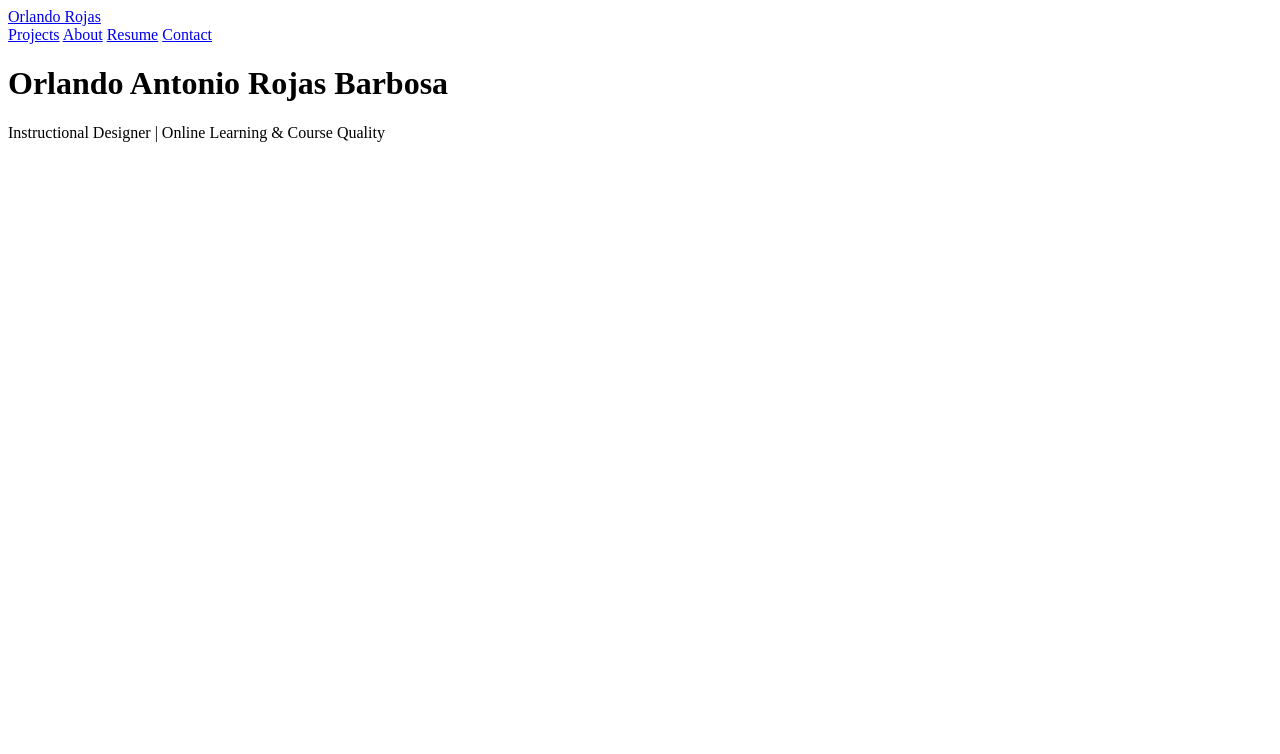
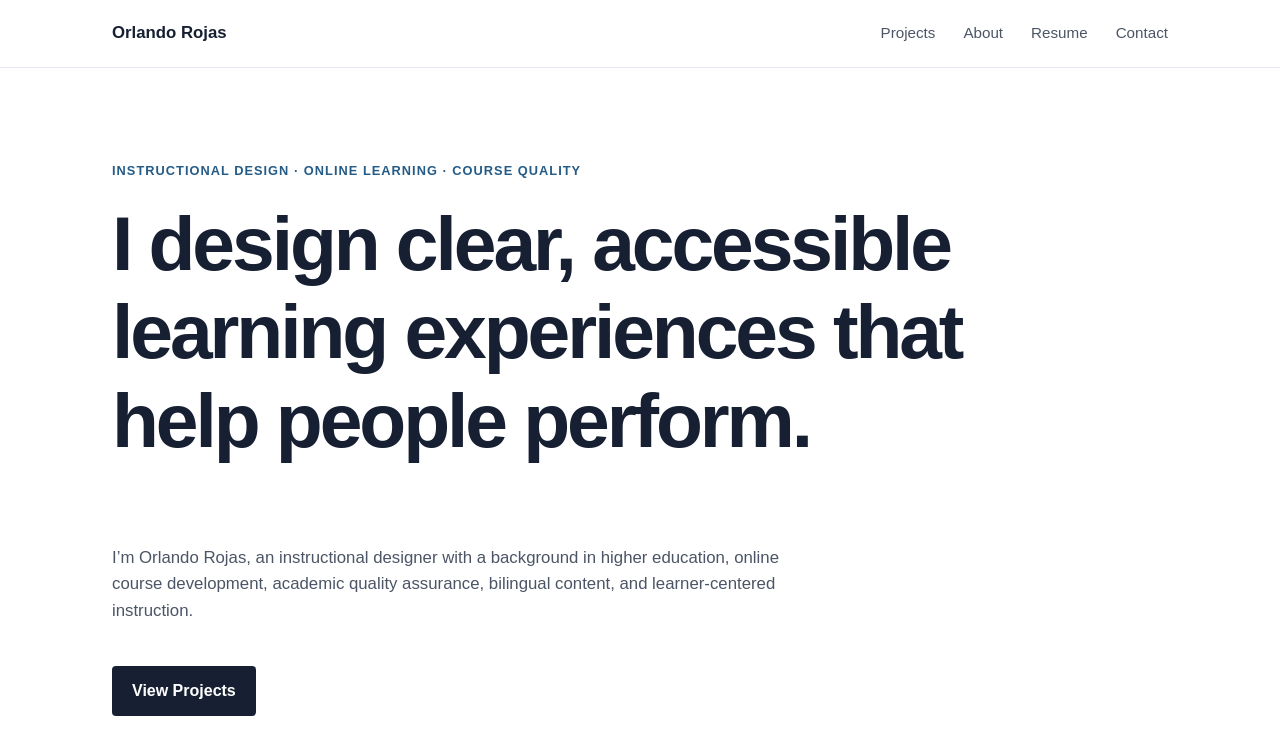
Before and after one commit to orojas-services/orojas-services.github.io, a plain HTML site: page index.html in a window 1280 px wide. Drawn offline with Linux system fonts and the light colour scheme.

Commit message:
Enhance index.html with SEO and content updates
Added a meta description for SEO and enhanced the hero section with a personal introduction and a call-to-action button.

```diff
--- a/index.html
+++ b/index.html
@@ -3,7 +3,11 @@
 <head>
   <meta charset="UTF-8">
   <meta name="viewport" content="width=device-width, initial-scale=1.0">
+
   <title>Orlando Rojas | Instructional Designer</title>
+  <meta name="description" content="Portfolio of Orlando Rojas, an instructional designer focused on online learning, course quality, accessibility, and learning experience improvement.">
+
+  <link rel="stylesheet" href="styles.css">
 </head>
 
 <body>
@@ -22,8 +26,23 @@
   </header>
 
   <main>
-    <h1>Orlando Antonio Rojas Barbosa</h1>
-    <p>Instructional Designer | Online Learning & Course Quality</p>
+
+    <section class="hero">
+      <p class="eyebrow">Instructional Design · Online Learning · Course Quality</p>
+
+      <h1>I design clear, accessible learning experiences that help people perform.</h1>
+
+      <p>
+        I’m Orlando Rojas, an instructional designer with a background in
+        higher education, online course development, academic quality assurance,
+        bilingual content, and learner-centered instruction.
+      </p>
+
+      <div>
+        <a class="button" href="projects.html">View Projects</a>
+      </div>
+    </section>
+
   </main>
 
 </body>
```
